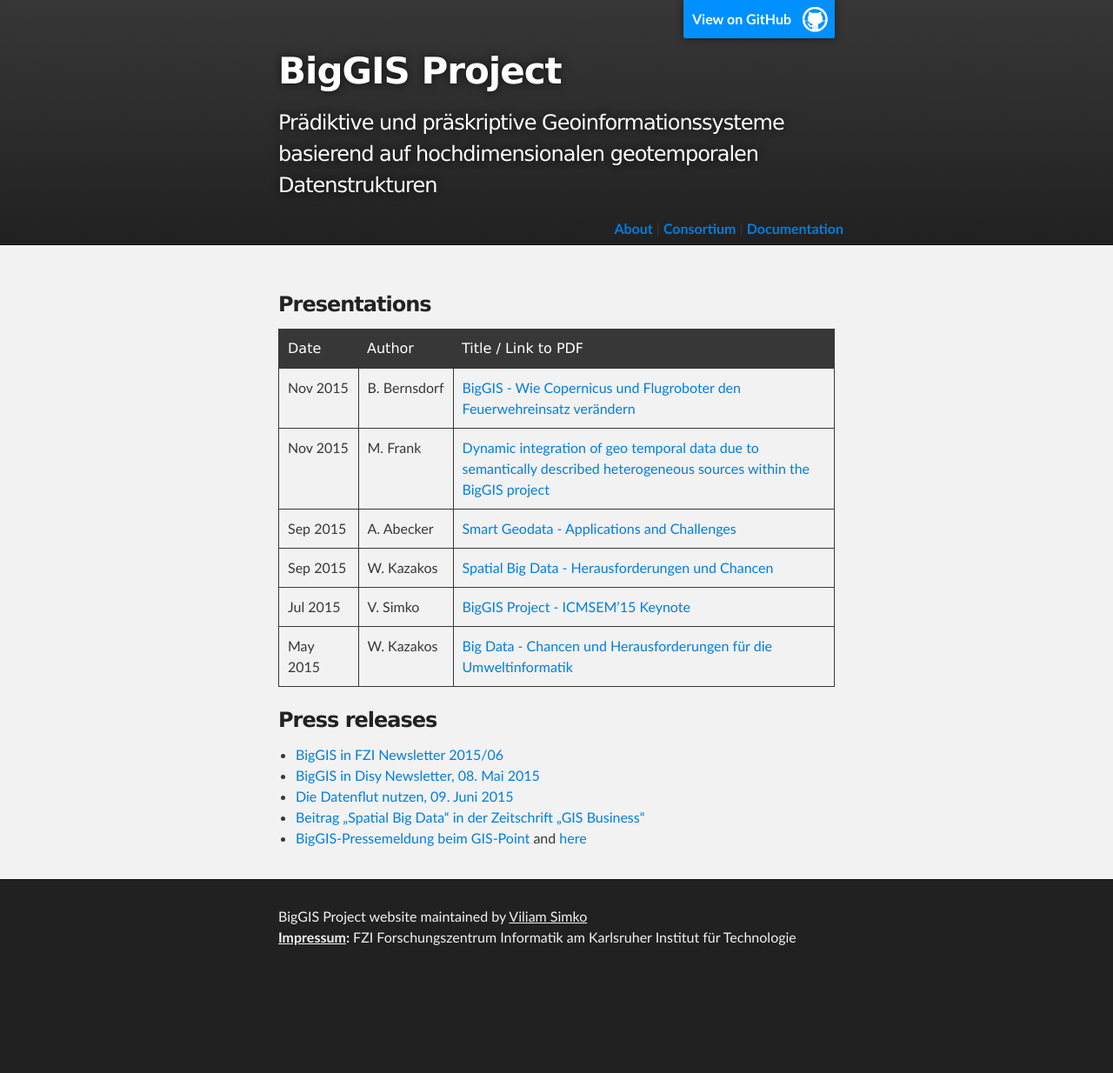
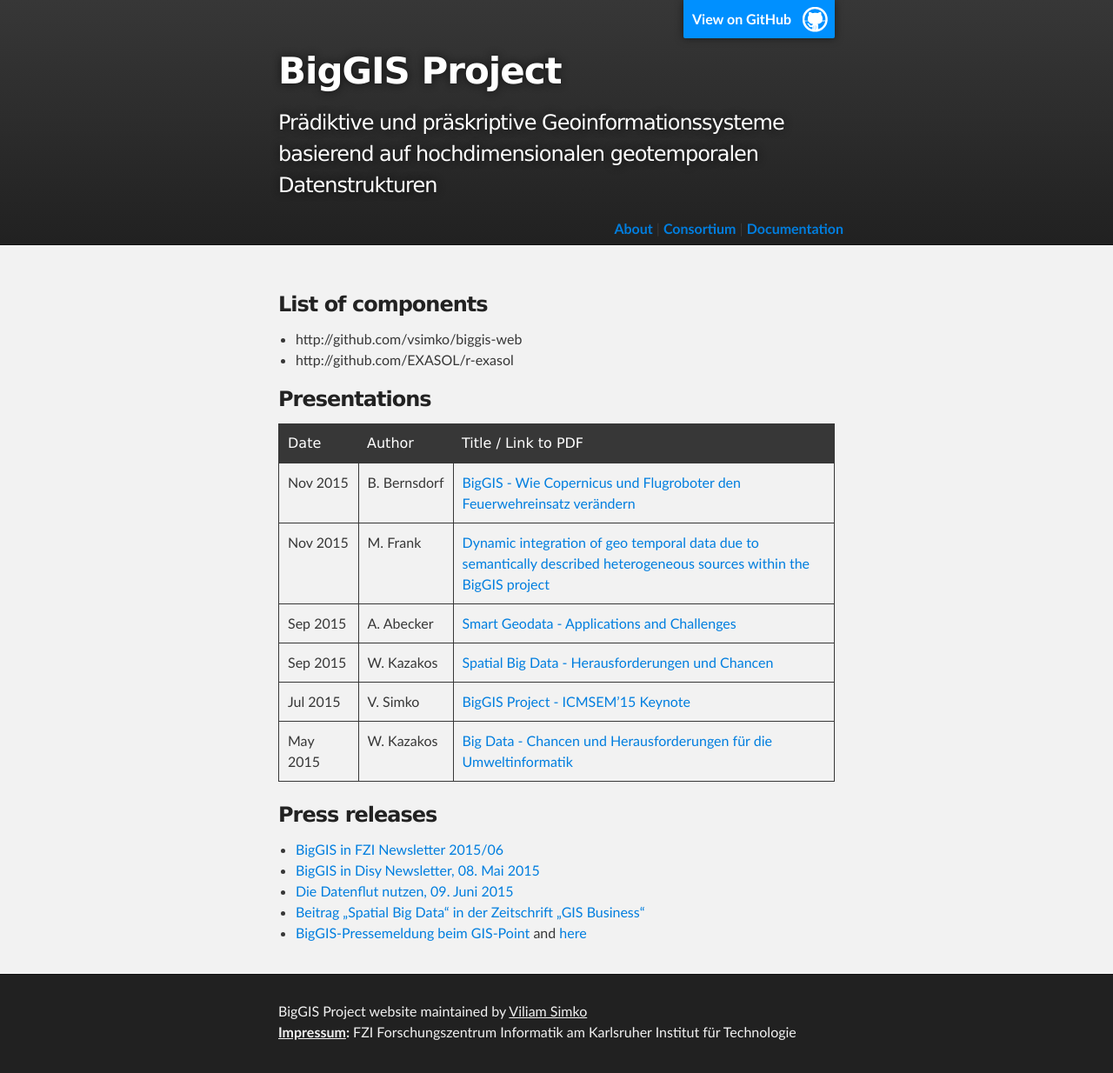
Before and after one commit to biggis-project/biggis-project.github.io, a Jekyll site: the page built from docs.md, in a window 1280 px wide. Shown: the whole page at 87% size. Built offline with Jekyll 4.4.1, drawn with Linux system fonts in a browser that asks for light colours; before the commit the page ends 1125 px from its top, so only the background shows below that.

Commit message:
Update docs.md

```diff
--- a/docs.md
+++ b/docs.md
@@ -2,6 +2,11 @@
 layout: default
 title: Documentation
 ---
+
+### List of components
+
+* http://github.com/vsimko/biggis-web
+* http://github.com/EXASOL/r-exasol
 
 ### Presentations
 
```
